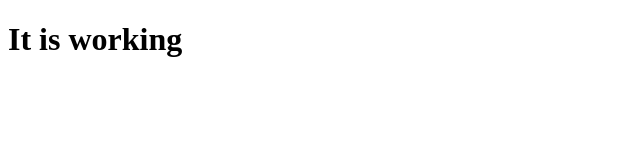
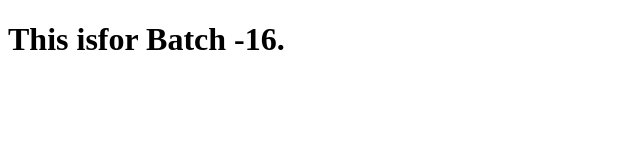
Before and after one commit to zzainz/beanstalk-demo, a plain HTML site: page index.html in a window 1280 px wide. Shown: the whole page, without its empty margins (0-640 px from the left). Drawn offline with Linux system fonts and the light colour scheme.

Commit message:
my application has a new version.

```diff
--- a/index.html
+++ b/index.html
@@ -4,6 +4,6 @@
     <title>My Web App</title>
 </head>
 <body>
-    <h1>It is working</h1>
+    <h1>This isfor Batch -16. </h1>
 </body>
 </html>
```
